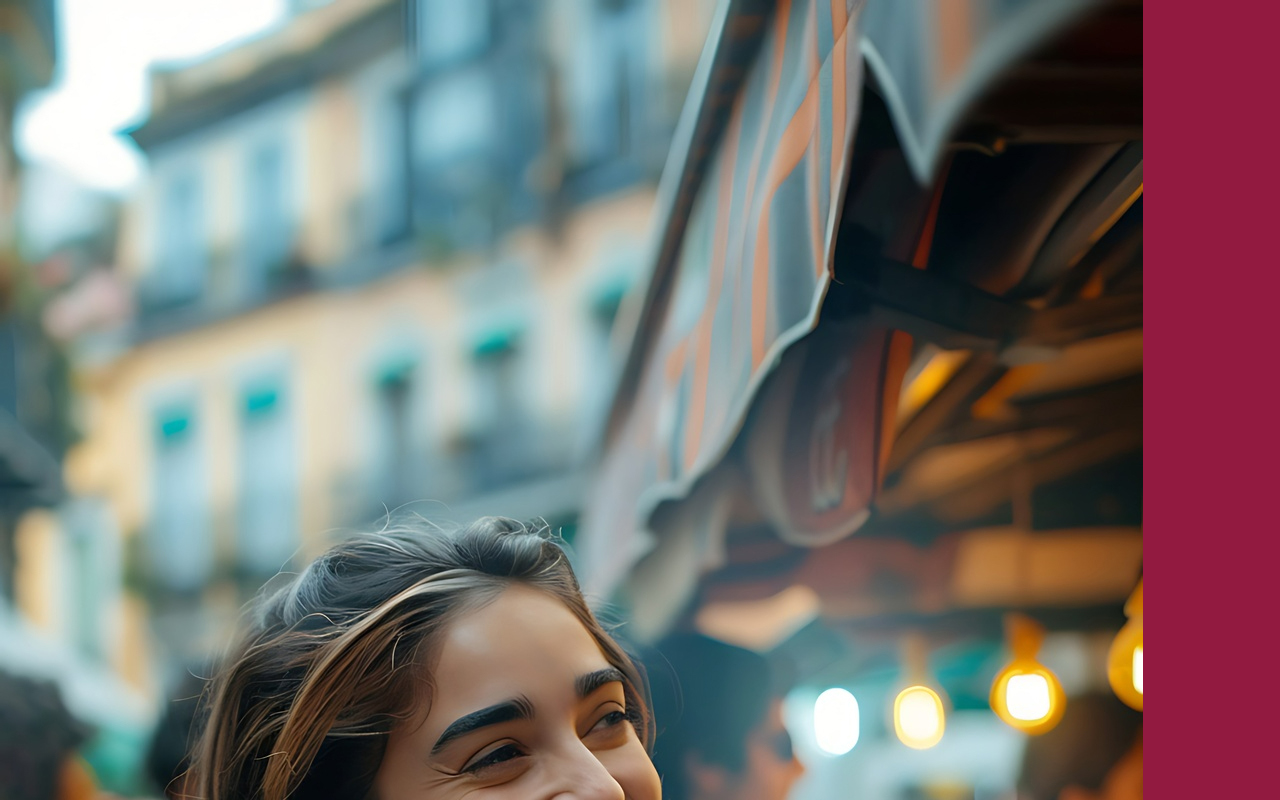
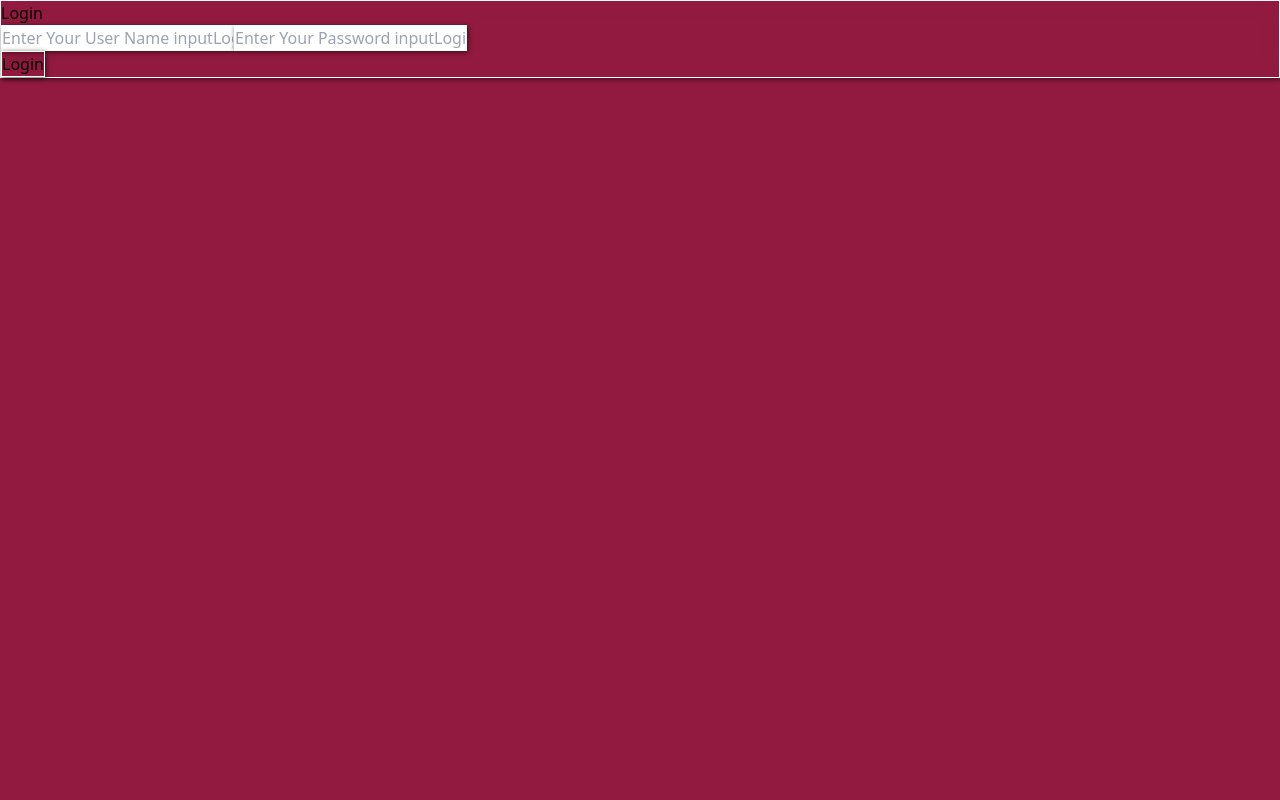
Before and after one commit to amalkrishna0123/QRWebsite, a React (Vite) app: page /AdminLogin in a window 1280 px wide. Shown: the top 800 px of the page. Built offline with nearby package versions, Linux system fonts and the light colour scheme.

Commit message:
Delete the Image

```diff
--- a/src/components/Login.jsx
+++ b/src/components/Login.jsx
@@ -1,5 +1,5 @@
 import React from 'react'
-import introImg from "../assets/intro-img.jpg"
+// import introImg from "../assets/intro-img.jpg"
 
 
 const Login = () => {
@@ -7,7 +7,7 @@ const Login = () => {
     <div className=' overflow-hidden'>
       <div className=' fixed top-0 bottom-0 left-0 right-0 w-full h-full'>
         <div className='w-full h-full'>
-            <img src={introImg} className=' w-full h-full object-cover' alt="" />
+            {/* <img src={introImg} className=' w-full h-full object-cover' alt="" /> */}
         </div>
 
         <div className=' flex justify-center items-center w-[90%] mx-auto'>
```
Also changed, not shown: 3 other files (tests, documents, lock files or other folders).
